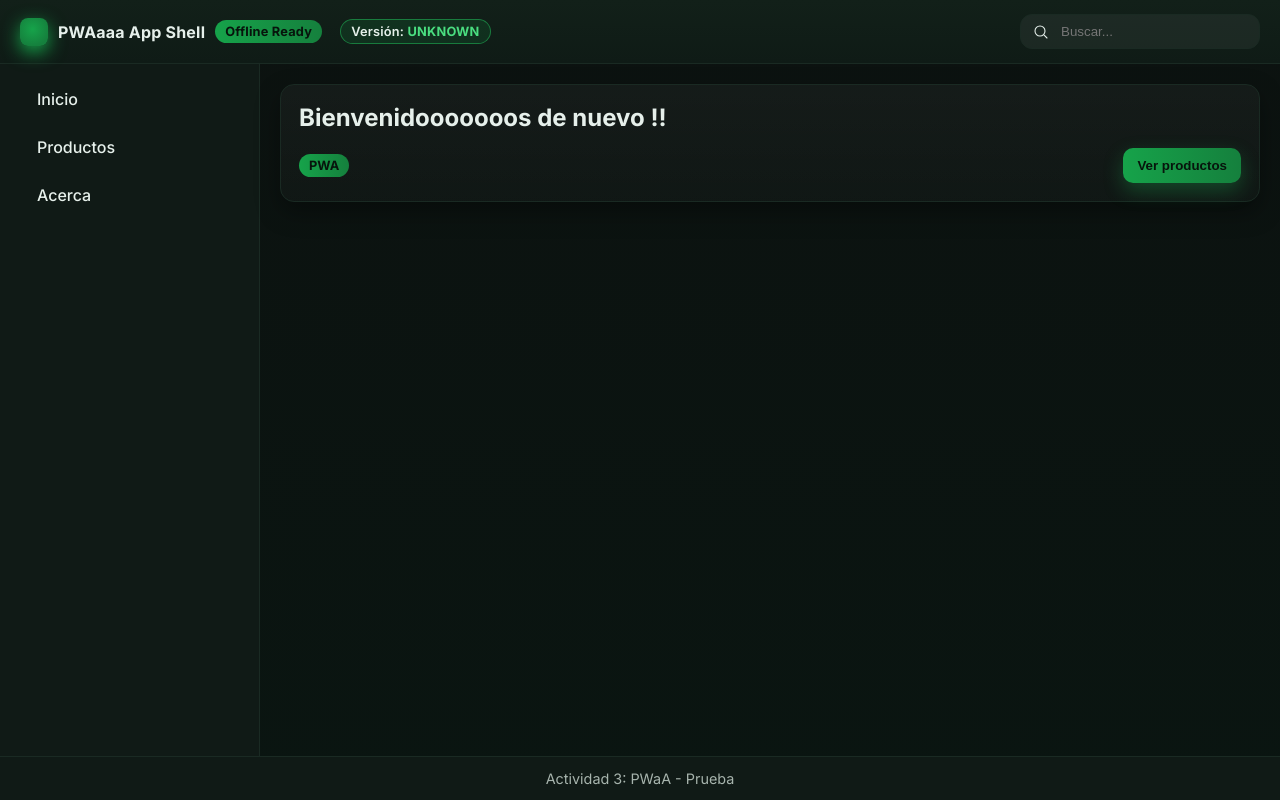
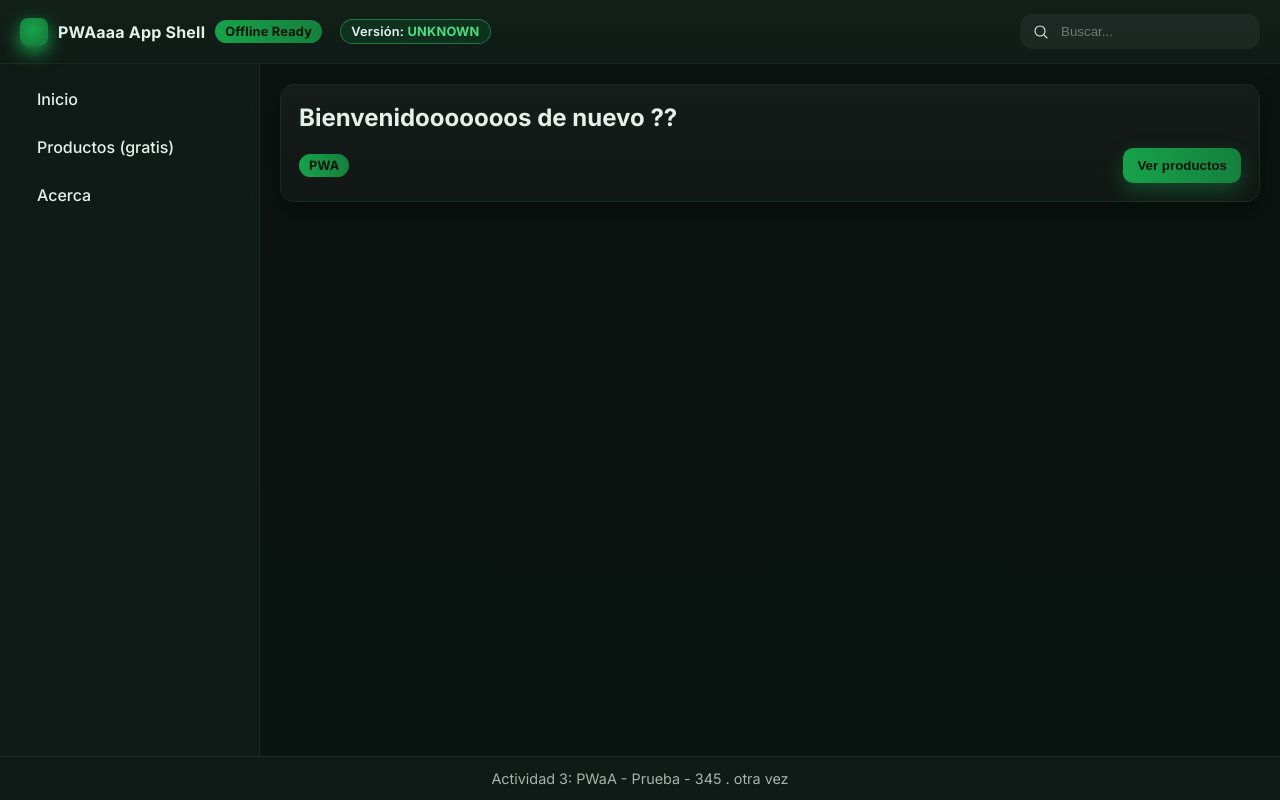
Before and after one commit to ImanolCE/Prueba-de-App-Shell-, a React (Vite) app: page / in a window 1280 px wide. Built offline with nearby package versions, Linux system fonts and the light colour scheme.

Commit message:
Update App.jsx

```diff
--- a/src/App.jsx
+++ b/src/App.jsx
@@ -41,7 +41,7 @@ function SideBar(){
     <aside className="sidebar">
       <nav className="nav">
         <NavLink href="#/inicio"  label="Inicio" />
-        <NavLink href="#/productos"  label="Productos" />
+        <NavLink href="#/productos"  label="Productos (gratis)" />
         <NavLink href="#/acerca"  label="Acerca" />
       </nav>
     </aside>
@@ -62,7 +62,7 @@ function Inicio(){
   return (
     <div className="container">
       <section className="card">
-        <h2 className="m0">Bienvenidooooooos de nuevo !! </h2>
+        <h2 className="m0">Bienvenidooooooos de nuevo  ?? </h2>
 
         <div className="flex justify-between mt16">
           <span className="badge">PWA</span>
@@ -157,7 +157,7 @@ export default function App(){
       <SideBar/>
       <TabBar/>
       <main className="main">{View}</main>
-      <footer className="footer">Actividad 3: PWaA - Prueba </footer>
+      <footer className="footer">Actividad 3: PWaA - Prueba - 345 . otra vez</footer>
     </div>
   )
 }
```
